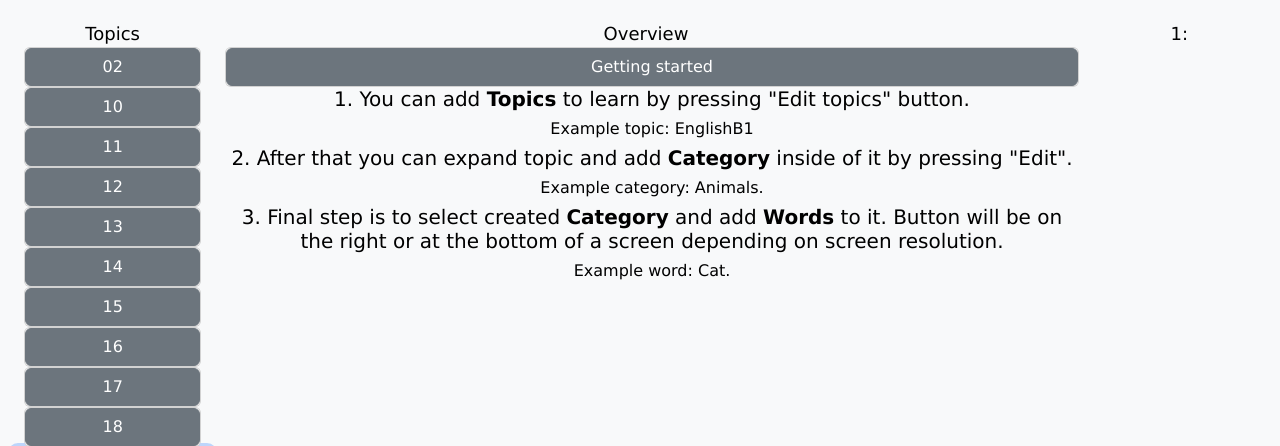
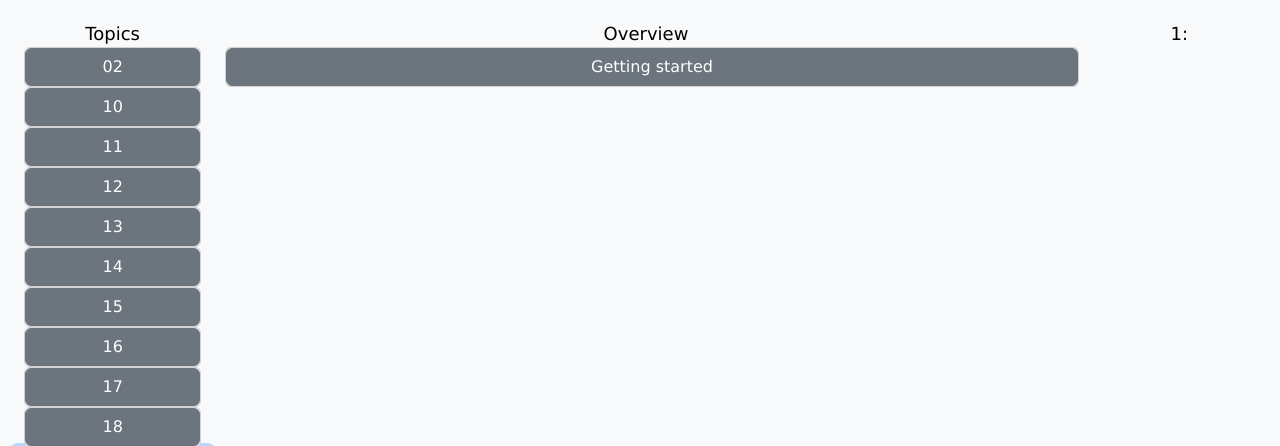
Before and after one commit to Hikyn/anki-based-web-learning, a Flask app: page / in a window 1280 px wide. Shown: the part 64-510 px from the top of the page. Run offline with Flask 2, Linux system fonts and the light colour scheme; a user stored in the database is signed in; some libraries are stand-ins or nearby versions.

Commit message:
Fixed small bugs and ready for pythonanywhere

```diff
--- a/templates/index.html
+++ b/templates/index.html
@@ -192,7 +192,7 @@
                                 Getting started
                             </a>
                         </div>
-                        {% if firstLogin == 1 %}
+                        {% if firstLogin == 1 and tableGlow == 1%}
                         <div class="col-sm-12 flex-md-last collapse show" id="faq">
                         {% else %}
                         <div class="col-sm-12 flex-md-last collapse" id="faq">
```
